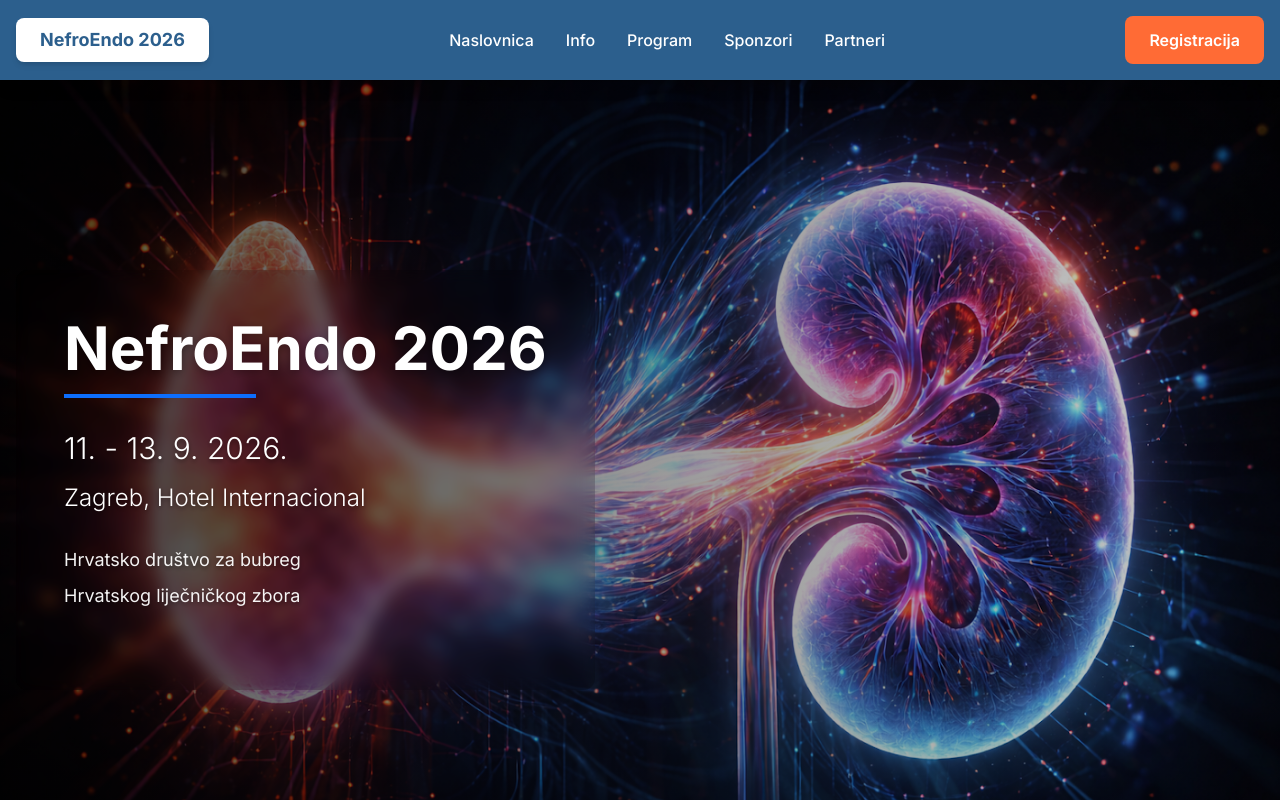
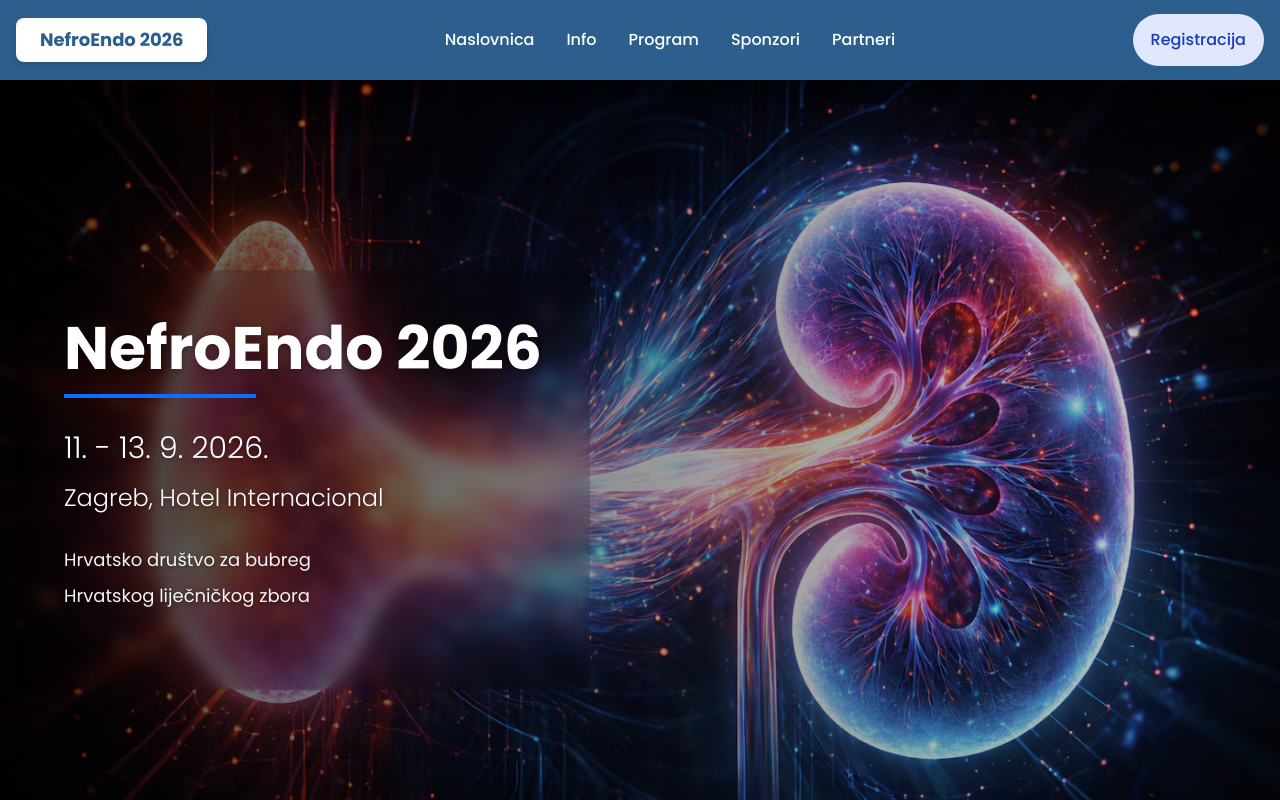
Before and after one commit to nstefan55/nefroendo-web, a Next.js app: page / in a window 1280 px wide. Shown: the top 800 px of the page. Built offline with nearby package versions, Linux system fonts and the light colour scheme.

Commit message:
Changed font to poppins, made CTA button in header "pill" design

```diff
--- a/app/globals.css
+++ b/app/globals.css
@@ -10,7 +10,7 @@
   --color-neutral-secondary: #6c757d;
   --color-neutral-footer: #1a2332;
 
-  --font-family-sans: "Inter", system-ui, sans-serif;
+  --font-family-sans: "Poppins", system-ui, sans-serif;
 
   --shadow-card: 0px 4px 12px rgba(0, 0, 0, 0.08);
   --shadow-card-hover: 0px 8px 24px rgba(0, 0, 0, 0.12);
--- a/app/layout.tsx
+++ b/app/layout.tsx
@@ -1,10 +1,13 @@
 import type { Metadata } from "next";
-import { Inter } from "next/font/google";
+import { Inter, Poppins, Ubuntu } from "next/font/google";
 import "./globals.css";
 import Header from "../components/Header";
 import Footer from "../components/Footer";
 
-const inter = Inter({ subsets: ["latin"] });
+const poppins = Poppins({
+  subsets: ["latin"],
+  weight: ["100", "200", "300", "400", "500", "600", "700"],
+});
 
 export const metadata: Metadata = {
   title: "NefroEndo 2026 | Zagreb, Hotel Internacional",
@@ -32,7 +35,7 @@ export default function RootLayout({
 }) {
   return (
     <html lang="hr" className="scroll-smooth">
-      <body className={inter.className}>
+      <body className={poppins.className}>
         <Header />
         <main>{children}</main>
         <Footer />
--- a/components/Header.tsx
+++ b/components/Header.tsx
@@ -43,8 +43,13 @@ const Header = () => {
 
           {/* CTA Button */}
           <div className="hidden lg:block">
-            <Link href="/registracija" className="btn btn-cta">
-              Registracija
+            <Link href="/registracija">
+              <button className="btn  relative inline-flex items-center justify-start overflow-hidden font-medium transition-all bg-indigo-100 rounded-full hover:bg-white group py-1.5 px-2.5">
+                <span className="w-56 h-48 rounded bg-orange-400 absolute bottom-0 left-0 translate-x-full ease-out duration-500 transition-all translate-y-full mb-9 ml-9 group-hover:ml-0 group-hover:mb-32 group-hover:translate-x-0"></span>
+                <span className="relative w-full p-2 text-left text-blue-800 transition-colors duration-300 ease-in-out group-hover:text-white">
+                  Registracija
+                </span>
+              </button>
             </Link>
           </div>
 
```
